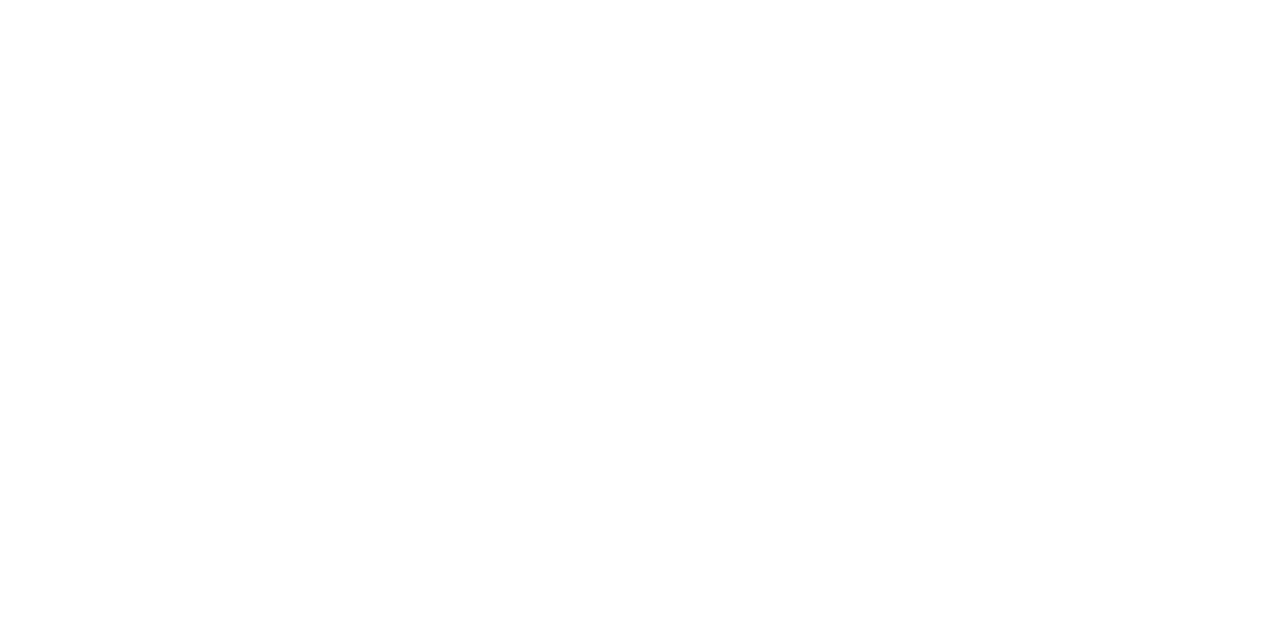
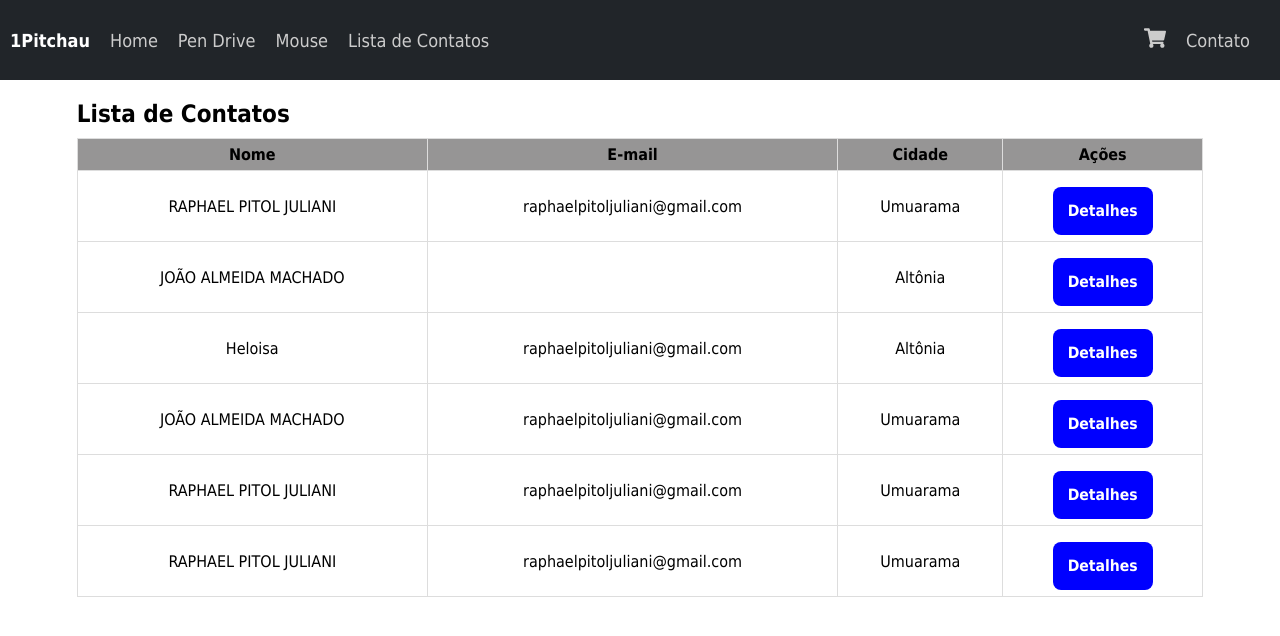
Before and after one commit to RaphaelPitol/1pitchau, a React (Vite) app: page /listacontato in a window 1280 px wide. Before the commit this address had no page. Shown: the top 636 px of the page. Built offline with nearby package versions, Linux system fonts and the light colour scheme; data requests are answered from the project's data file.

Commit message:
Criando pagina pra listar os contatos e iniciando pagina para receber os detalhes do contato

```diff
--- a/servidor/db.json
+++ b/servidor/db.json
@@ -163,6 +163,22 @@
       "telefone": "44988198370",
       "cidade": "Umuarama",
       "mensage": "Teste"
+    },
+    {
+      "id": "f724",
+      "nome": "RAPHAEL PITOL JULIANI",
+      "email": "raphaelpitoljuliani@gmail.com",
+      "telefone": "44988198370",
+      "cidade": "Umuarama",
+      "mensage": "teste 03/04"
+    },
+    {
+      "id": "f87f",
+      "nome": "RAPHAEL PITOL JULIANI",
+      "email": "raphaelpitoljuliani@gmail.com",
+      "telefone": "44988198370",
+      "cidade": "Umuarama",
+      "mensage": "wwwww"
     }
   ]
 }
--- a/src/components/Menu/index.tsx
+++ b/src/components/Menu/index.tsx
@@ -70,6 +70,7 @@
                   </NavbarLink>
                 );
               })}
+              <NavbarLink to={"/listacontato"}>Lista de Contatos</NavbarLink>
             </NavbarLinkContainer>
           </LeftContainer>
 
--- a/src/pages/Contatos/index.tsx
+++ b/src/pages/Contatos/index.tsx
@@ -38,7 +38,7 @@
 
   async function createContato(params: TypeContato) {
     await axios.post("http://localhost:3000/contato/", params);
-    navigate("/");
+    navigate("/listacontato");
   }
 
 
@@ -50,7 +50,7 @@
         );
         setCidades(response.data);
       } catch (error) {
-        console.error("Erro ao buscar cidades:", error);
+        alert("Erro ao buscar cidades:" + error);
       }
     }
 
--- /dev/null
+++ b/src/pages/DetalheContato/index.tsx
@@ -0,0 +1,13 @@
+import { useParams } from "react-router-dom";
+import { Menu } from "../../components/Menu";
+
+export function DetalheContato(){
+  const {id} = useParams()
+
+  return(
+    <>
+    <Menu/>
+    <h1>{id}</h1>
+    </>
+  )
+}
--- /dev/null
+++ b/src/pages/ListaContatos/index.tsx
@@ -0,0 +1,87 @@
+import { FaTrash } from "react-icons/fa";
+import { Menu } from "../../components/Menu";
+import { Button, TBTr, THTh, THtr, Table, Td, TextButton } from "./styles";
+import { useEffect, useState } from "react";
+import axios from "axios";
+import { useNavigate } from "react-router-dom";
+
+interface IContato {
+  id: number;
+  nome: string;
+  email: string;
+  telefone: string;
+  cidade: string;
+  mensage: string;
+}
+
+export function ListaContatos() {
+  const [contato, setContato] = useState<Array<IContato>>([]);
+  const navigate = useNavigate()
+
+  useEffect(() => {
+    axios
+      .get("http://localhost:3000/contato")
+      .then((response) => {
+        // console.log(response.data);
+        setContato(response.data);
+      })
+      .catch(() => {
+        alert('Não foi possivel carregar os Contatos!')
+      });
+  }, []);
+  return (
+    <>
+      <Menu />
+      <div
+        style={{
+          paddingLeft: "6%",
+          paddingRight: "6%",
+          marginTop: 20,
+          marginBottom: 40,
+        }}
+      >
+        <h2>Lista de Contatos</h2>
+        <Table>
+          <thead
+          style={{
+            background: '#969595'
+          }}
+          >
+            <THtr>
+              <THTh
+                style={{
+                  minWidth: 100,
+                }}
+              >
+                Nome
+              </THTh>
+              <THTh>E-mail</THTh>
+              <THTh>Cidade</THTh>
+              <THTh>Ações</THTh>
+            </THtr>
+          </thead>
+          <tbody>
+            {contato.map((cont) => {
+              return (
+                <TBTr
+                key={cont.id}
+                >
+                  <Td>{cont.nome}</Td>
+                  <Td>{cont.email}</Td>
+                  <Td>{cont.cidade}</Td>
+                  <Td>
+                    <Button type="button" bgColor="blue"
+                    onClick={()=>{navigate('/detalhecontato/'+cont.id)}}
+                    >
+                      <TextButton>Detalhes</TextButton>
+                    </Button>
+                  </Td>
+                </TBTr>
+              );
+            })}
+          </tbody>
+        </Table>
+      </div>
+    </>
+  );
+}
--- /dev/null
+++ b/src/pages/ListaContatos/styles.ts
@@ -0,0 +1,56 @@
+import React from "react";
+import styled from "styled-components";
+
+interface ButtonProps extends React.ButtonHTMLAttributes<HTMLButtonElement> {
+    bgColor?: string;
+}
+
+export const Table = styled.table`
+    border-collapse: collapse;
+    width: 100%;
+    margin-top: 10px;
+`;
+
+export const THtr = styled.tr`
+    padding-top: 12px;
+    padding-bottom: 12px;
+    padding-left: 6px;
+    text-align: center;
+    border: 1px solid #ddd;
+    /* background-color: #04AA6D; */
+    /* color: white; */
+`;
+export const THTh = styled.th`
+    padding: 6px;
+    text-align: center;
+    border: 1px solid #ddd;
+`;
+
+export const Td = styled.td`
+    padding: 6px;
+    text-align: center;
+    border: 1px solid #ddd;
+`;
+export const TBTr = styled.tr`
+    padding: 6px;
+    text-align: center;
+    border: 1px solid #ddd;
+
+    :hover {
+        background-color: #ddd;
+    }
+`;
+
+export const Button = styled.button<ButtonProps>`
+    border: 0;
+    padding: 15px;
+    border-radius: 8px;
+    background-color: ${(props: any) => props.bgColor || `var(--red)`};
+    :hover {
+        /* filter: brightness(10); */
+    }
+    margin-top: 10px;
+`;
+export const TextButton = styled.h3`
+    color: var(--white);
+`;
--- a/src/routes.tsx
+++ b/src/routes.tsx
@@ -4,6 +4,8 @@
 import { Produto } from "./pages/Produto";
 import { Contato } from "./pages/Contatos";
 import { Product } from "./pages/Product";
+import { ListaContatos } from "./pages/ListaContatos";
+import { DetalheContato } from "./pages/DetalheContato";
 export function Rotas() {
   return (
     <BrowserRouter>
@@ -11,6 +13,8 @@
         <Route path="/" element={<Home />} />
         <Route path="/carrinho" element={<Carrinho />} />
         <Route path="/contato" element={<Contato />} />
+        <Route path="/listacontato" element={<ListaContatos/>}/>
+        <Route path="/detalhecontato/:id" element={<DetalheContato/>}/>
 
         <Route path="/produto/:id" element={<Produto />} />
         <Route path="/categoria/:id" element={<Produto />} />
```
